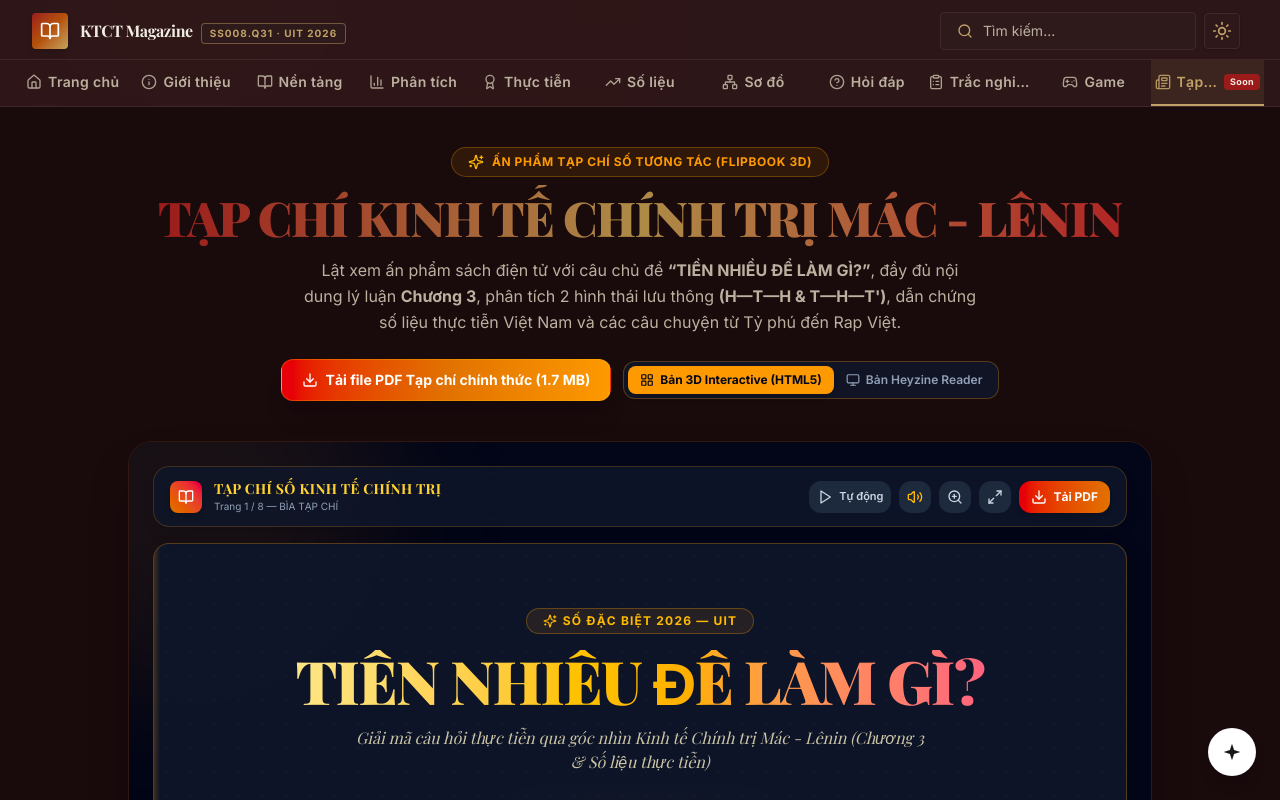
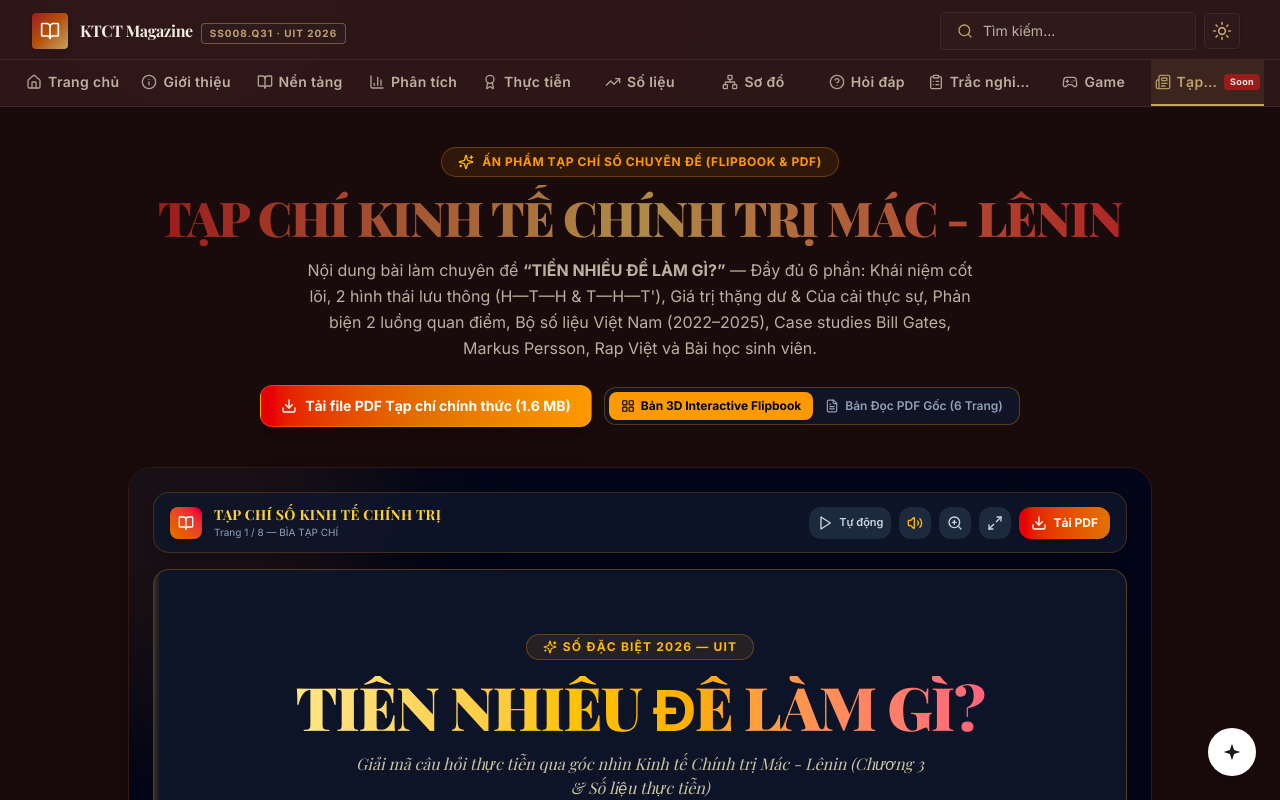
Before and after one commit to Pengikas/ktct-digital-magazine, a Next.js app: page /magazine in a window 1280 px wide. Shown: the top 800 px of the page. Built offline with nearby package versions, Linux system fonts and the light colour scheme; a web font is replaced by a local one.

Commit message:
feat(magazine): replace demo iframe with official 6-page course PDF document reader

```diff
--- a/app/magazine/page.tsx
+++ b/app/magazine/page.tsx
@@ -2,13 +2,13 @@
 
 import * as React from "react";
 import { motion } from "framer-motion";
-import { BookOpen, Sparkles, Layers, Download, ExternalLink, Monitor, LayoutGrid } from "lucide-react";
+import { BookOpen, Sparkles, Layers, Download, ExternalLink, Monitor, LayoutGrid, FileText } from "lucide-react";
 import { PageNavigation } from "@/components/PageNavigation";
 import { PageTransition } from "@/components/PageTransition";
 import { Flipbook } from "@/components/magazine/Flipbook";
 
 export default function MagazinePage() {
-  const [viewMode, setViewMode] = React.useState<"native" | "heyzine">("native");
+  const [viewMode, setViewMode] = React.useState<"native" | "pdf">("native");
 
   return (
     <PageTransition>
@@ -22,7 +22,7 @@
             className="inline-flex items-center space-x-2 px-4 py-1.5 rounded-full bg-amber-500/10 border border-amber-500/30 text-amber-500 text-xs font-bold uppercase tracking-wider"
           >
             <Sparkles className="w-4 h-4 text-amber-400" />
-            <span>ẤN PHẨM TẠP CHÍ SỐ TƯƠNG TÁC (FLIPBOOK 3D)</span>
+            <span>ẤN PHẨM TẠP CHÍ SỐ CHUYÊN ĐỀ (FLIPBOOK &amp; PDF)</span>
           </motion.div>
 
           <motion.h1
@@ -40,7 +40,7 @@
             transition={{ delay: 0.3, duration: 0.6 }}
             className="text-sm sm:text-base text-muted-foreground max-w-2xl mx-auto leading-relaxed"
           >
-            Lật xem ấn phẩm sách điện tử với câu chủ đề <strong>&ldquo;TIỀN NHIỀU ĐỂ LÀM GÌ?&rdquo;</strong>, đầy đủ nội dung lý luận <strong>Chương 3</strong>, phân tích 2 hình thái lưu thông <strong>(H—T—H &amp; T—H—T')</strong>, dẫn chứng số liệu thực tiễn Việt Nam và các câu chuyện từ Tỷ phú đến Rap Việt.
+            Nội dung bài làm chuyên đề <strong>&ldquo;TIỀN NHIỀU ĐỂ LÀM GÌ?&rdquo;</strong> — Đầy đủ 6 phần: Khái niệm cốt lõi, 2 hình thái lưu thông (H—T—H &amp; T—H—T'), Giá trị thặng dư &amp; Của cải thực sự, Phản biện 2 luồng quan điểm, Bộ số liệu Việt Nam (2022–2025), Case studies Bill Gates, Markus Persson, Rap Việt và Bài học sinh viên.
           </motion.p>
 
           {/* Action Buttons & Mode Switcher */}
@@ -57,7 +57,7 @@
               className="px-5 py-2.5 rounded-xl bg-gradient-to-r from-red-600 via-amber-600 to-amber-500 hover:from-red-500 hover:to-amber-400 text-white font-bold text-xs sm:text-sm shadow-xl hover:scale-105 transition-all flex items-center space-x-2 border border-amber-400/30"
             >
               <Download className="w-4 h-4" />
-              <span>Tải file PDF Tạp chí chính thức (1.7 MB)</span>
+              <span>Tải file PDF Tạp chí chính thức (1.6 MB)</span>
             </a>
 
             {/* View Mode Toggle */}
@@ -71,47 +71,47 @@
                 }`}
               >
                 <LayoutGrid className="w-3.5 h-3.5" />
-                <span>Bản 3D Interactive (HTML5)</span>
+                <span>Bản 3D Interactive Flipbook</span>
               </button>
               <button
-                onClick={() => setViewMode("heyzine")}
+                onClick={() => setViewMode("pdf")}
                 className={`px-3 py-1.5 rounded-lg flex items-center gap-1.5 transition-all ${
-                  viewMode === "heyzine"
+                  viewMode === "pdf"
                     ? "bg-amber-500 text-slate-950 shadow-md font-bold"
                     : "text-slate-400 hover:text-slate-200"
                 }`}
               >
-                <Monitor className="w-3.5 h-3.5" />
-                <span>Bản Heyzine Reader</span>
+                <FileText className="w-3.5 h-3.5" />
+                <span>Bản Đọc PDF Gốc (6 Trang)</span>
               </button>
             </div>
           </motion.div>
         </section>
 
-        {/* 3D Interactive Flipbook Magazine Content */}
+        {/* Magazine Viewer Stage */}
         <section className="max-w-5xl mx-auto">
           {viewMode === "native" ? (
             <Flipbook />
           ) : (
             <div className="space-y-4">
+              {/* PDF Viewer Container */}
               <div className="relative w-full rounded-2xl overflow-hidden border border-amber-500/30 shadow-2xl bg-slate-950">
                 <iframe
-                  src="https://heyzine.com/flip-book/a73f27f03f.html"
-                  title="Heyzine Digital Magazine Flipbook"
-                  className="w-full h-[600px] sm:h-[780px] border-0"
-                  allowFullScreen
+                  src="/documents/KTCT_Digital_Magazine_Chuyen_De_Tien_Nhieu_De_Lam_Gi.pdf#toolbar=1&navpanes=1&view=FitH"
+                  title="PDF Reader - Chuyên đề KTCT Tiền Nhiều Để Làm Gì"
+                  className="w-full h-[650px] sm:h-[820px] border-0"
                 />
               </div>
 
-              <div className="flex justify-between items-center text-xs text-muted-foreground px-2">
-                <span>Trải nghiệm xem trực tiếp qua trình đọc Heyzine Reader chuẩn quốc tế</span>
+              <div className="flex flex-wrap justify-between items-center text-xs text-muted-foreground px-2 gap-2">
+                <span>Hiển thị đầy đủ 6 trang bản thảo chính thức chuyên đề &ldquo;Tiền Nhiều Để Làm Gì?&rdquo;</span>
                 <a
-                  href="https://heyzine.com/flip-book/a73f27f03f.html"
+                  href="/documents/KTCT_Digital_Magazine_Chuyen_De_Tien_Nhieu_De_Lam_Gi.pdf"
                   target="_blank"
                   rel="noopener noreferrer"
                   className="inline-flex items-center space-x-1 text-gold hover:underline font-semibold"
                 >
-                  <span>Mở Heyzine trên tab mới</span>
+                  <span>Mở PDF toàn màn hình</span>
                   <ExternalLink className="w-3.5 h-3.5" />
                 </a>
               </div>
```
